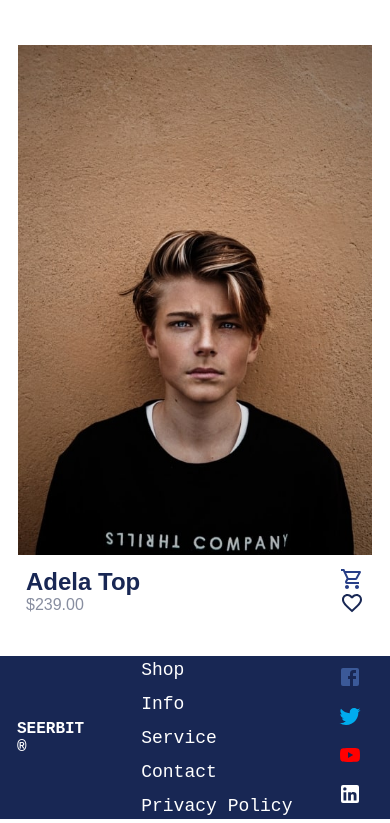
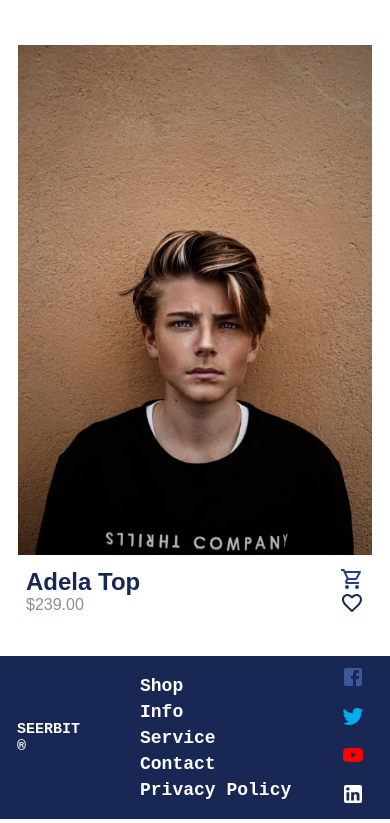
Before and after one commit to ajibade3210/react-spa, a React (Create React App) app: page / in a window 390 px wide. Shown: the part 3132-3955 px from the top of the page. Built offline with nearby package versions, Linux system fonts and the light colour scheme.

Commit message:
updating

```diff
--- a/src/components/footer/footer.css
+++ b/src/components/footer/footer.css
@@ -10,6 +10,10 @@
     color:#FFFFFF;
     font-family: 'Courier New', Courier, monospace;
     padding: 1.1rem 0px;
+}
+
+.footer_wrapper h2 {
+    flex: 33%;
 }
 
 .footer_wrapper h2:hover {
@@ -25,7 +29,9 @@
 }
 
 .footer_service li{
-    padding: 5px;
+    padding: 10px;
+    font-weight: bold;
+    line-height: 2px;
 }
 
 .footer_service li:hover{
@@ -65,16 +71,8 @@
     }
 
     .footer_wrapper h2 {
-        font-size: 16px;
-        margin-right: 52px;
+        font-size: 15px;
+        margin-right: 50px;
         margin-left: 17px;
     }
 }
-
-@media only screen and (max-width: 710px){
-    /* .footer_service {
-        flex-direction: column;
-        flex-wrap: wrap;
-        font-size: 18px;
-    } */
-}
```
